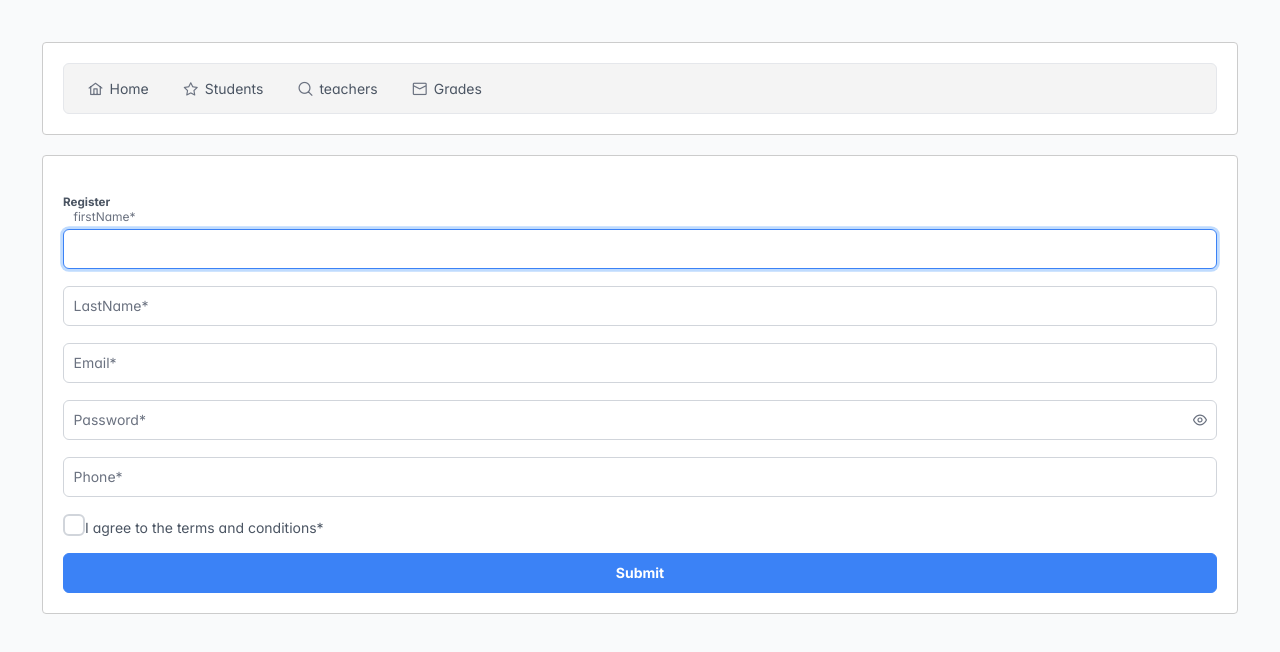
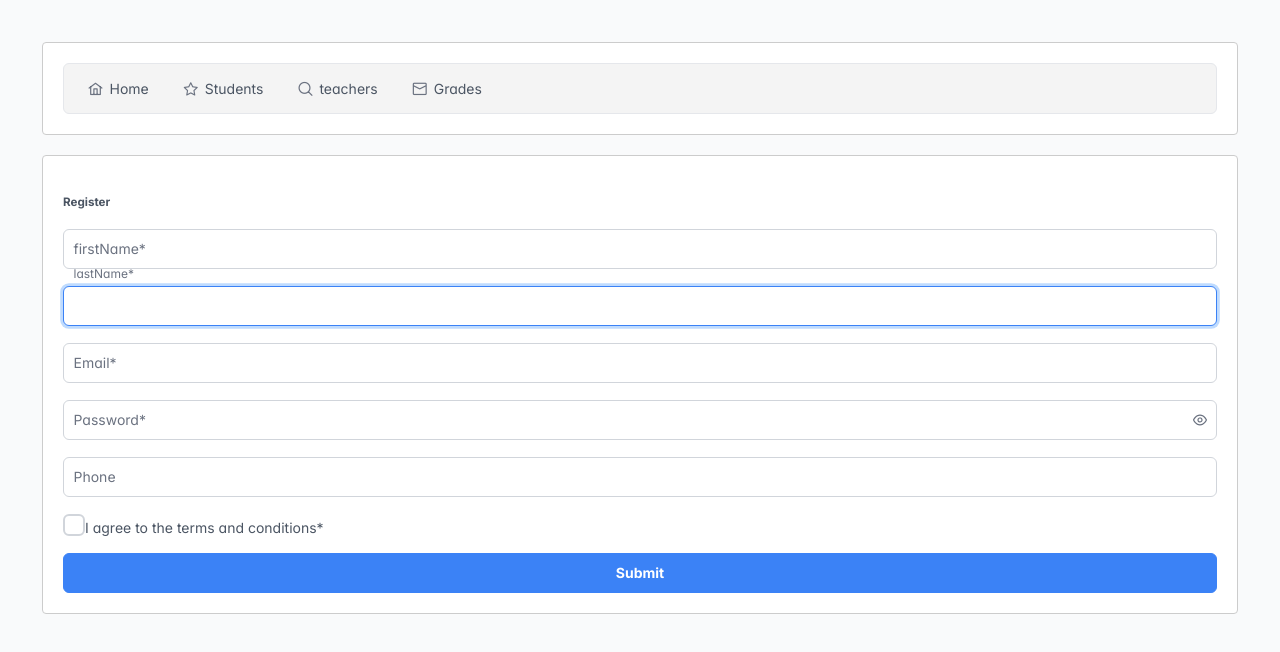
Before and after one commit to efrat99/final-project, a React (Create React App) app in the folder Client/: page / in a window 1280 px wide. Shown: the top 652 px of the page. Built offline with nearby package versions, Linux system fonts and the light colour scheme.

Commit message:
Login comp

```diff
--- a/Client/package.json
+++ b/Client/package.json
@@ -7,6 +7,7 @@
     "@testing-library/jest-dom": "^6.6.3",
     "@testing-library/react": "^16.2.0",
     "@testing-library/user-event": "^13.5.0",
+    "axios": "^1.8.3",
     "primeicons": "^7.0.0",
     "primereact": "^10.9.3",
     "react": "^19.0.0",
--- a/Client/src/App.js
+++ b/Client/src/App.js
@@ -1,4 +1,4 @@
-import logo from './logo.svg';
+// import logo from './logo.svg';
 import Login from './Components/login';
 
 import './App.css';
--- a/Client/src/Components/login.jsx
+++ b/Client/src/Components/login.jsx
@@ -1,4 +1,5 @@
-// import axios from 'axios'
+import axios from 'axios'
+
 // const login = () => {
 
 //     const firstNameRef = useRef("")
@@ -39,8 +40,8 @@ import React, { useEffect, useState } from 'react';
 import { useForm, Controller } from 'react-hook-form';
 import { InputText } from 'primereact/inputtext';
 import { Button } from 'primereact/button';
-import { Dropdown } from 'primereact/dropdown';
-import { Calendar } from 'primereact/calendar';
+// import { Dropdown } from 'primereact/dropdown';
+// import { Calendar } from 'primereact/calendar';
 import { Password } from 'primereact/password';
 import { Checkbox } from 'primereact/checkbox';
 import { Dialog } from 'primereact/dialog';
@@ -50,29 +51,33 @@ import { classNames } from 'primereact/utils';
 //import '.';
 
 export const Login = () => {
-    // const [countries, setCountries] = useState([]);
     const [showMessage, setShowMessage] = useState(false);
     const [formData, setFormData] = useState({});
-    // const countryservice = new CountryService();
     const defaultValues = {
-        name: '',
+        firstName: '',
+        lastName: '',
+        password: '',
         email: '',
-        password: '',
-        date: null,
-        country: null,
-        accept: false
+        phone: ''
     }
-
-    // useEffect(() => {
-    //     countryservice.getCountries().then(data => setCountries(data));
-    // }, []); // eslint-disable-line react-hooks/exhaustive-deps
-
     const { control, formState: { errors }, handleSubmit, reset } = useForm({ defaultValues });
 
-    const onSubmit = (data) => {
+    const onSubmit = async (data) => {
+
+        try {
+            const res = await axios.post('http://localhost:6661/teachers/', data)
+            if (res.status === 200) {
+                console.log(res.data)
+                //getUsers()
+
+            }
+        } catch (e) {
+            //getUsers();
+            //alert("Name and email are both required")
+            console.error(e)
+        }
         setFormData(data);
         setShowMessage(true);
-
         reset();
     };
 
@@ -102,7 +107,7 @@ export const Login = () => {
                     <i className="pi pi-check-circle" style={{ fontSize: '5rem', color: 'var(--green-500)' }}></i>
                     <h5>Registration Successful!</h5>
                     <p style={{ lineHeight: 1.5, textIndent: '1rem' }}>
-                        <b>{formData.name}</b> - You have successfully registered.
+                        <b>{formData.firstName}</b> - You have successfully registered.
                     </p>
                 </div>
             </Dialog>
@@ -110,35 +115,48 @@ export const Login = () => {
             <div className="flex justify-content-center">
                 <div className="card">
                     <h5 className="text-center">Register</h5>
+
                     <form onSubmit={handleSubmit(onSubmit)} className="p-fluid">
+
                         <div className="field">
                             <span className="p-float-label">
-                                <Controller name="name" control={control} rules={{ required: 'Name is required.' }} render={({ field, fieldState }) => (
+                                <Controller name="firstName" control={control} rules={{ required: 'firstName is required.',  pattern: { value: /^[A-Z]{2,}$/i, message: 'First name must be at least two chars long' } }} render={({ field, fieldState }) => (
                                     <InputText id={field.name} {...field} autoFocus className={classNames({ 'p-invalid': fieldState.invalid })} />
                                 )} />
-                                <label htmlFor="name" className={classNames({ 'p-error': errors.name })}>firstName*</label>
+                                <label htmlFor="firstName" className={classNames({ 'p-error': errors.name })}>firstName*</label>
                             </span>
-                            {getFormErrorMessage('name')}
+                            {getFormErrorMessage('firstName')}
                         </div>
+
                         <br></br>
                         <div className="field">
                             <span className="p-float-label">
-                                <Controller name="date" control={control} render={({ field }) => (
+                                <Controller name="lastName" control={control} rules={{ required: 'lastName is required.' }} render={({ field, fieldState }) => (
+                                    <InputText id={field.name} {...field} autoFocus className={classNames({ 'p-invalid': fieldState.invalid })} />
+                                )} />
+                                <label htmlFor="lastName" className={classNames({ 'p-error': errors.name })}>lastName*</label>
+                            </span>
+                            {getFormErrorMessage('lastName')}
+                        </div>
+
+                        {/* <div className="field">
+                            <span className="p-float-label">
+                                <Controller name="lastName" control={control} rules={{ required: 'lastName is required.' }} render={({ field}) => (
                                     <InputText id={field.name} value={field.value} onChange={(e) => field.onChange(e.value)} />//dateFormat="dd/mm/yy" mask="99/99/9999" showIcon
                                 )} />
-                                <label htmlFor="date">LastName*</label>
+                                <label htmlFor="lastName">LastName*</label>
                             </span>
-                        </div>
+                        </div> */}
                         <br></br>
                         <div className="field">
                             <span className="p-float-label p-input-icon-right">
                                 {/* <i className="pi pi-envelope" /> */}
                                 <Controller name="email" control={control}
-                                    rules={{ required: 'Email is required.', pattern: { value: /^[A-Z0-9._%+-]+@[A-Z0-9.-]+\.[A-Z]{2,4}$/i, message: 'Invalid email address. E.g. example@email.com' } }}
+                                    rules={{ required: 'Email is required.', unique: true, pattern: { value: /^[A-Z0-9._%+-]+@[A-Z0-9.-]+\.[A-Z]{2,4}$/i, message: 'Invalid email address. E.g. example@email.com' } }}
                                     render={({ field, fieldState }) => (
                                         <InputText id={field.name} {...field} className={classNames({ 'p-invalid': fieldState.invalid })} />
                                     )} />
-                                <label htmlFor="email" className={classNames({ 'p-error': !!errors.email })}>Email*</label>
+                                <label htmlFor="email" className={classNames({ 'p-error': errors.email })}>Email*</label>
                             </span>
                             {getFormErrorMessage('email')}
                         </div>
@@ -155,10 +173,10 @@ export const Login = () => {
                         <br></br>
                         <div className="field">
                             <span className="p-float-label">
-                                <Controller name="phone" control={control} rules={{ required: 'Phone is required.', pattern: { value: /^0[0-9]{8,9}$/, message: 'Invalid phone number. E.g. 1234567890' }  }} render={({ field, fieldState }) => (
-                                    <InputText id={field.name} {...field} type="tel"  className={classNames({ 'p-invalid': fieldState.invalid })} />
+                                <Controller name="phone" control={control} rules={{ pattern: { value: /^0[0-9]{8,9}$/, message: 'Invalid phone number. E.g. 0123456789' } }} render={({ field, fieldState }) => (
+                                    <InputText id={field.name} {...field} type="tel" className={classNames({ 'p-invalid': fieldState.invalid })} />
                                 )} />
-                                <label htmlFor="phone" className={classNames({ 'p-error': errors.phone })}>Phone*</label>
+                                <label htmlFor="phone" className={classNames({ 'p-error': errors.phone })}>Phone</label>
                             </span>
                             {getFormErrorMessage('phone')}
                         </div>
```
Also changed, not shown: 1 other file (tests, documents, lock files or other folders).
